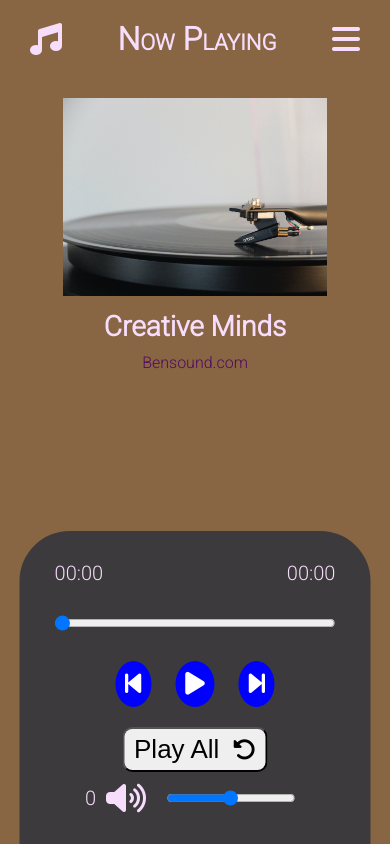
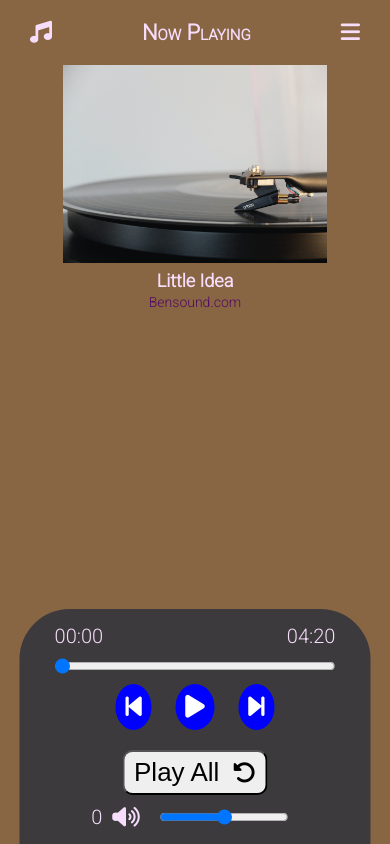
Before and after one commit to Elozino/Music-App, a plain HTML site: page index.html in a window 390 px wide. Drawn offline with Linux system fonts and the light colour scheme.

Commit message:
added functionality

```diff
--- a/index.html
+++ b/index.html
@@ -95,6 +95,6 @@
       </div>
     </div>
 
-    <script type="text/javascript" src="./app.js"></script>
+    <script type="text/javascript" src="./ap.js"></script>
   </body>
 </html>
--- a/style.scss
+++ b/style.scss
@@ -1,4 +1,4 @@
-@import url('https://fonts.googleapis.com/css2?family=Roboto:wght@300&display=swap');
+@import url("https://fonts.googleapis.com/css2?family=Roboto:wght@300&display=swap");
 /* SCSS Variables */
 @mixin flex($x, $y, $z) {
   display: $x;
@@ -23,7 +23,7 @@
 body {
   background-color: #1a011f;
   color: #f7ddfc;
-  font-family: 'Roboto', sans-serif;
+  font-family: "Roboto", sans-serif;
 }
 
 /*General Styles*/
@@ -59,19 +59,19 @@ body {
 
 .music-info {
   text-align: center;
-  .track-img{
-    img{
+  .track-img {
+    img {
       width: 80%;
       max-height: 300px;
       margin-top: 30px;
       object-fit: contain;
     }
   }
-  h2{
+  h2 {
     margin: 10px 0;
     font-size: 28px;
   }
-  p{
+  p {
     font-size: 16px;
     color: #520961;
   }
@@ -124,12 +124,12 @@ body {
     margin-right: 10px;
   }
 }
-.volume{
+.volume {
   @include flex(flex, center, center);
-  *{
+  * {
     margin-right: 10px;
   }
-  .speaker-volume{
+  .speaker-volume {
     font-size: 20px;
   }
 }
@@ -145,10 +145,9 @@ body {
   padding: 10px 30px;
   opacity: 0.8;
   transition: all 1s ease;
-
 }
 
-.playlist-header{
+.playlist-header {
   margin-bottom: 15px;
 }
 
@@ -158,21 +157,49 @@ body {
   padding: 15px 0;
   border-bottom: 1px solid #fff;
   cursor: pointer;
-  span{
+  span {
     margin-right: 30px;
   }
 }
 
 @media screen and (max-width: 414px) {
+  .fas {
+    font-size: 22px;
+  }
+  .app-header,
+  .playlist-header {
+    margin: 10px 0;
+    h2 {
+      font-size: 22px;
+    }
+  }
   .music-info {
-    .track-img{
-      img{
+    .track-img {
+      img {
         width: 80%;
         max-height: 200px;
-        margin-top: 30px;
+        margin-top: 10px;
         object-fit: contain;
       }
     }
+    h2 {
+      margin: 3px 0;
+      font-size: 18px;
+    }
+    p {
+      font-size: 14px;
+    }
+  }
+  .controls {
+    border-radius: 50px 50px 0 0;
+    margin-top: 20px;
+    padding: 15px 0;
+    width: 90%;
+    font-size: 14px;
+  }
+  .duration-slide input {
+    width: 80%;
+    margin: 10px 0;
   }
   .control-btn {
     margin-bottom: 20px;
@@ -180,7 +207,7 @@ body {
       text-align: center;
       padding: 10px;
       margin: 0 10px;
-      i{
+      i {
         font-size: 26px;
       }
     }
@@ -191,7 +218,7 @@ body {
     span {
       font-size: 26px;
     }
-    i{
+    i {
       font-size: 23px;
     }
   }
```
Also changed, not shown: style.css, 1 other file.
